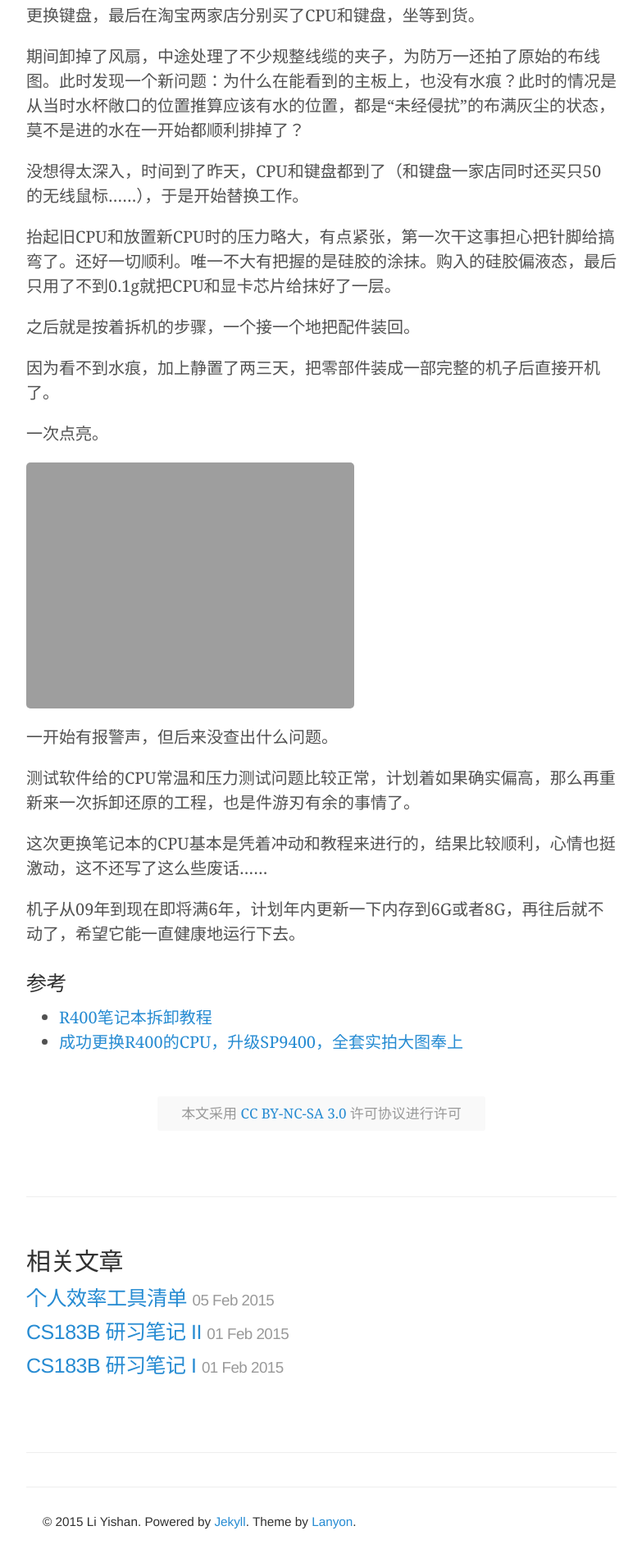
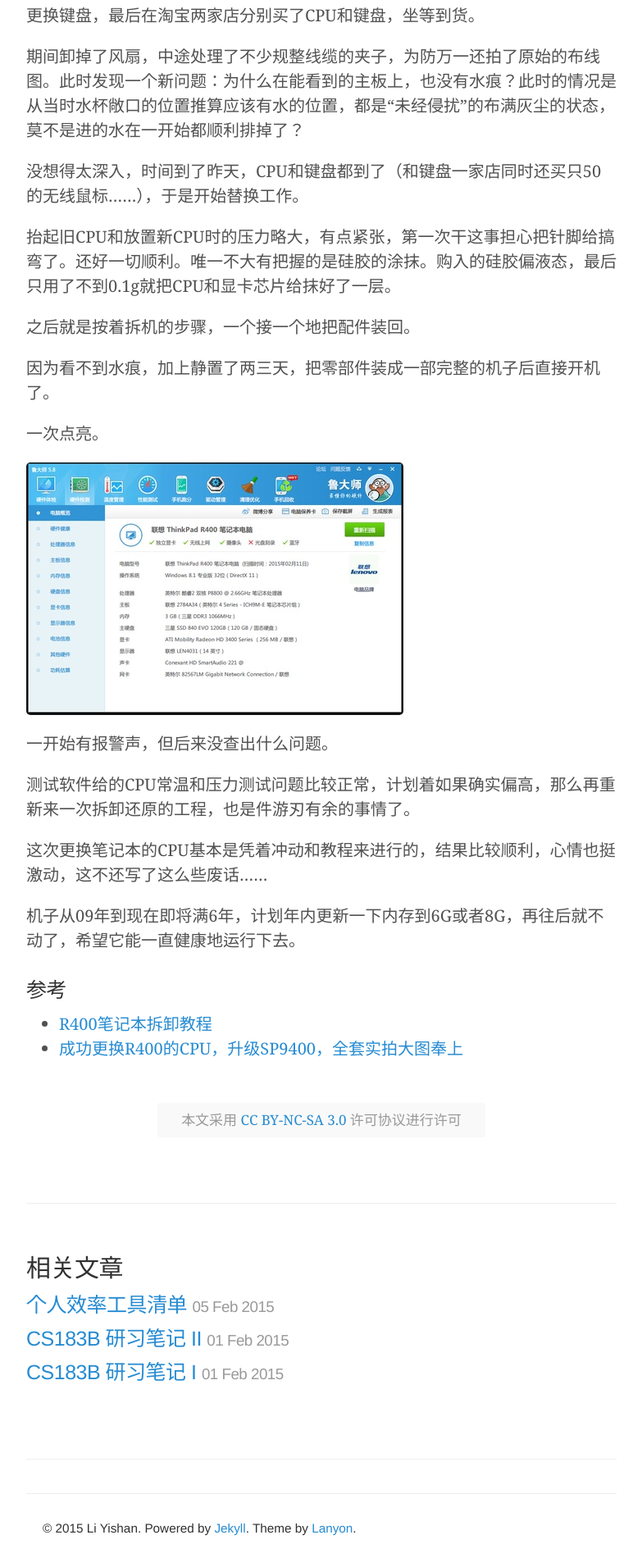
Before and after one commit to yishan/lysh, a Jekyll site: the page built from _posts/2015-02-12-computer-upgrade.md, in a window 1280 px wide. Shown: the part 748-2659 px from the top of the page at 82% size, without its empty margins (248-1031 px from the left). Built offline with Jekyll 4.4.1, drawn with Linux system fonts in a browser that asks for light colours; Markdown is read by kramdown in place of the engine named in the settings; comment, search, counter and statistics services are not loaded.

```diff
--- a/_posts/2015-02-12-computer-upgrade.md
+++ b/_posts/2015-02-12-computer-upgrade.md
@@ -28,7 +28,7 @@
 
 一次点亮。
 
-![Ludashi](\assets\2015_02\computer-upgrade-ludashi.jpg x=600)
+![Ludashi](\assets\2015_02\computer-upgrade-ludashi.jpg)
 
 一开始有报警声，但后来没查出什么问题。
 
```
